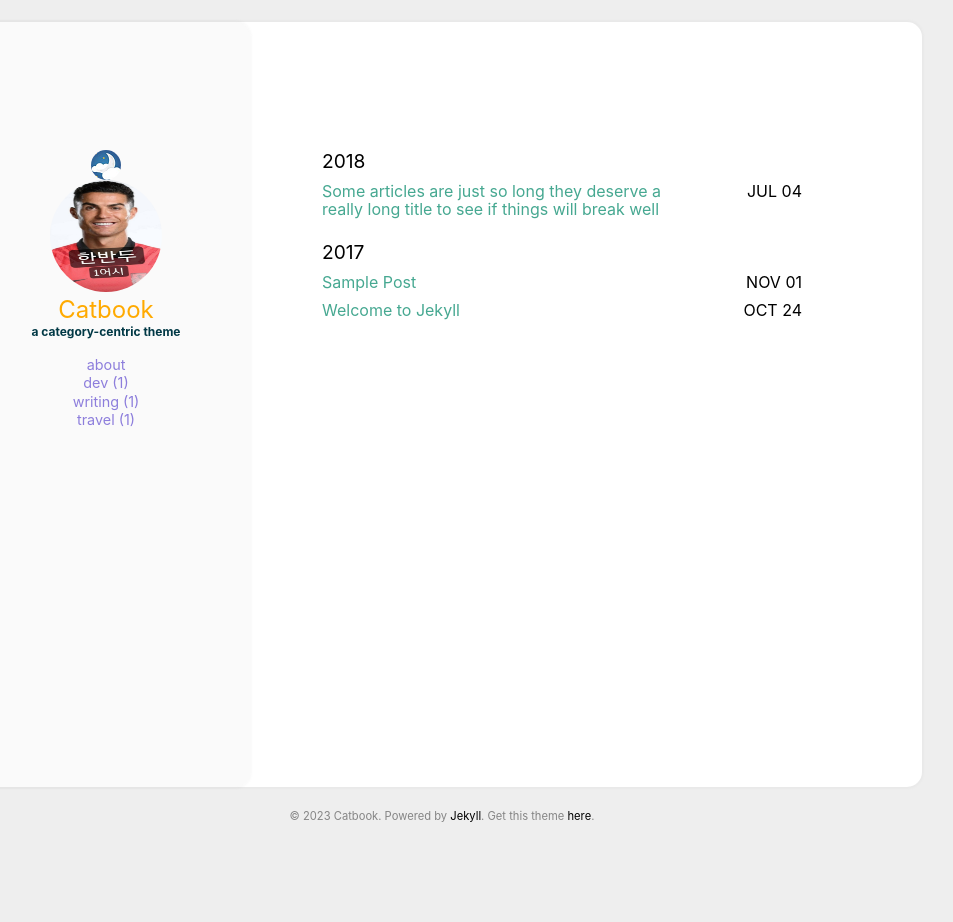
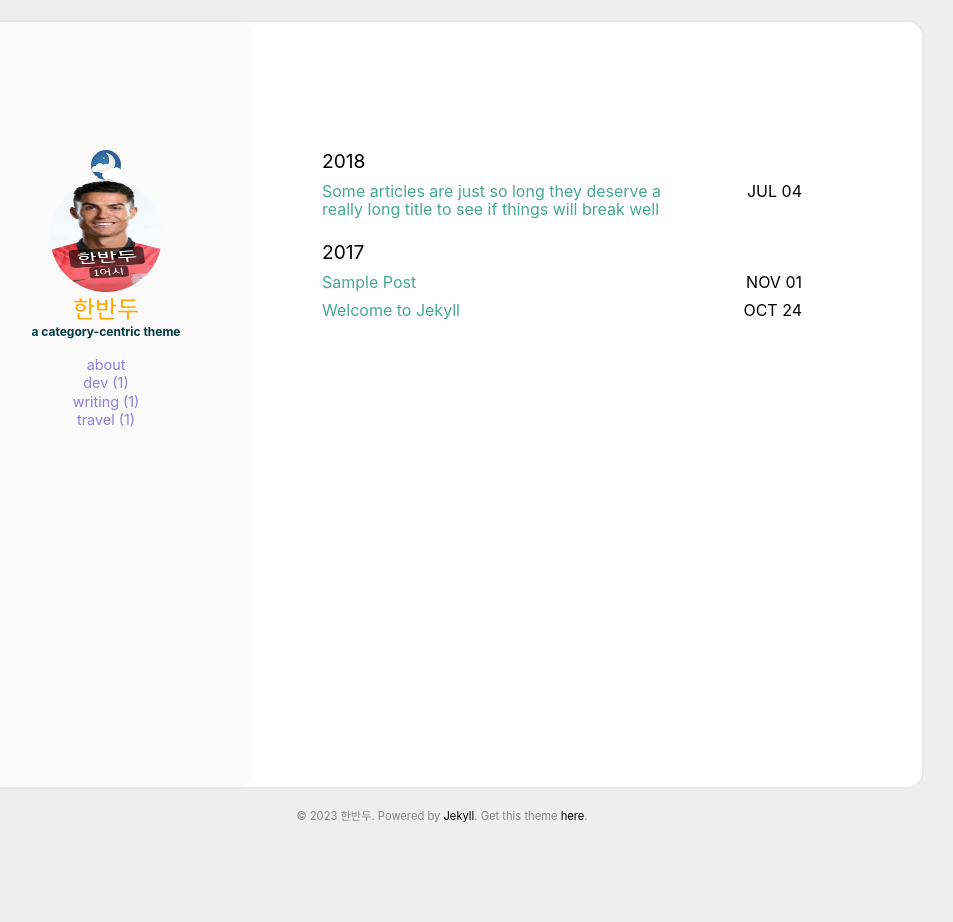
Before and after one commit to ChrisAhn1001/blog, a Jekyll site: the page built from index.html, in a window 1280 px wide. Shown: the whole page, without its empty margins (198-1151 px from the left). Built offline with Jekyll 4.4.1, drawn with Linux system fonts in a browser that asks for light colours.

Commit message:
타이틀변경

```diff
--- a/_config.yml
+++ b/_config.yml
@@ -20,7 +20,7 @@ cusdis:
     app_id: #your cusdis app_id
 
 user:
-  name: Catbook
+  name: 한반두
   pic: /assets/img/cat.jpg
   picAlt: "catbook"
   job: a category-centric theme
```
